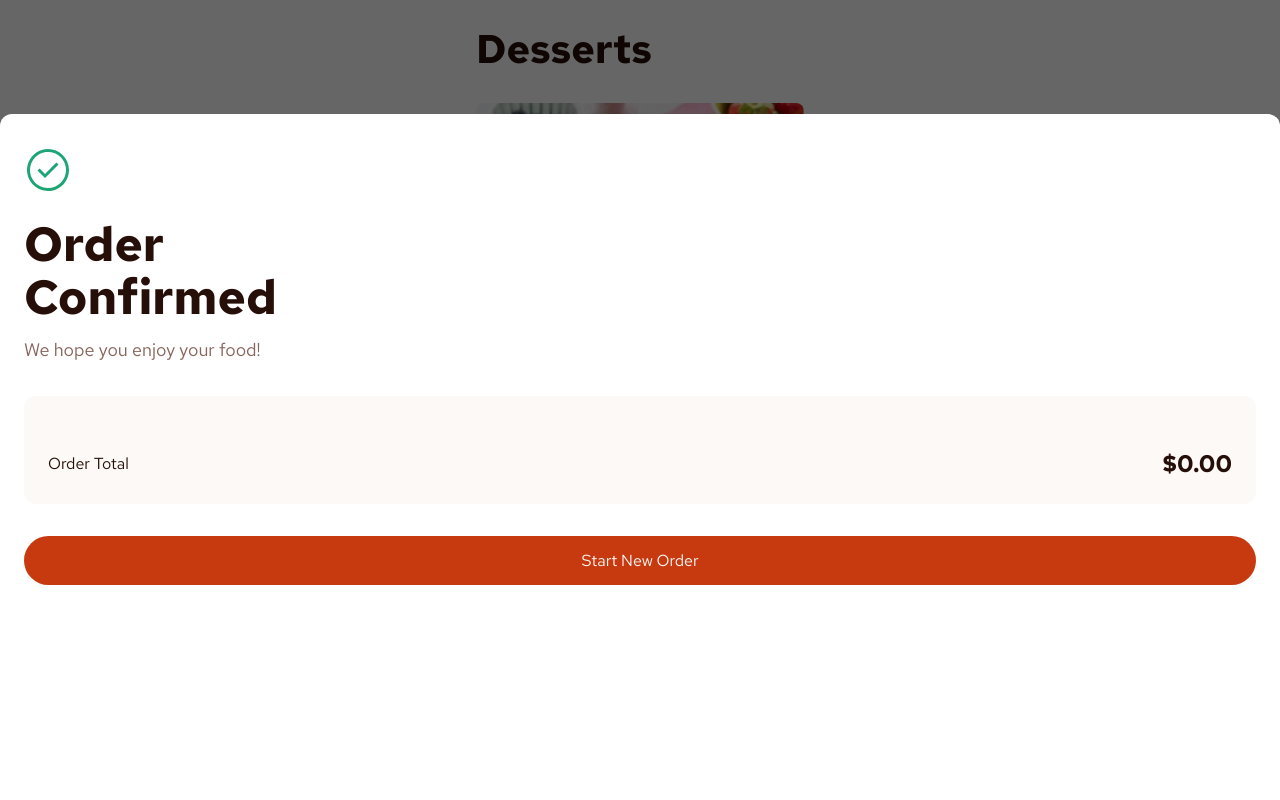
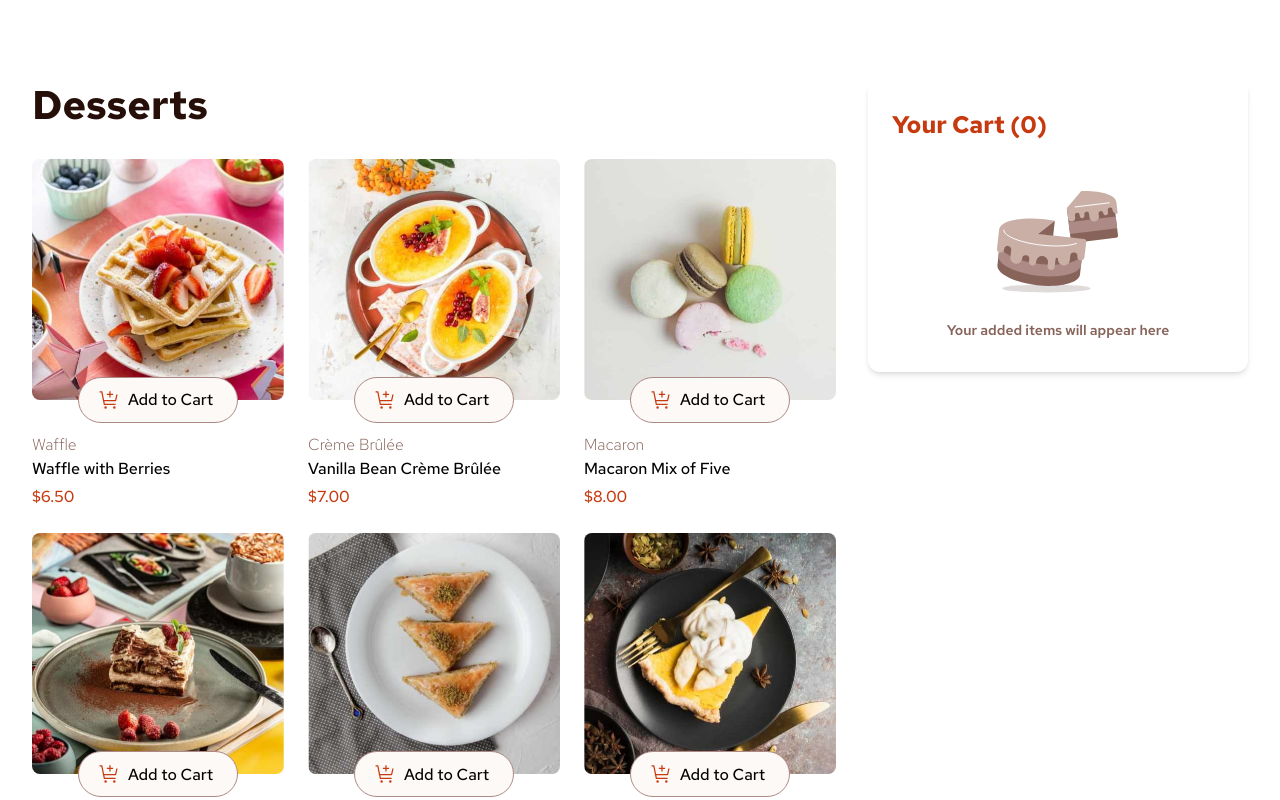
Before and after one commit to PastaSus/product-list-with-cart-main, a React (Vite) app in the folder product-list/: page / in a window 1280 px wide. Shown: the top 800 px of the page. Built offline with nearby package versions, Linux system fonts and the light colour scheme.

Commit message:
styles: add tablet,desktop layout refactor: place overlay on app instead of confirmorder component getting wrapped only

```diff
--- a/product-list/src/App.jsx
+++ b/product-list/src/App.jsx
@@ -1,6 +1,5 @@
 import { useState } from "react";
 
-import MainHeading from "./components/MainHeading";
 import DessertList from "./components/DessertList";
 import Cart from "./components/Cart";
 import ConfirmOrder from "./components/ConfirmOrder";
@@ -9,7 +8,7 @@ import desserts from "./assets/data.json";
 
 function App() {
   const [cart, setCart] = useState([]);
-  const [confirmOpen, setConfirmOpen] = useState(true);
+  const [confirmOpen, setConfirmOpen] = useState(false);
 
   function handleAdd(dessertIndex) {
     const dessert = desserts[dessertIndex];
@@ -56,14 +55,16 @@ function App() {
 
   return (
     <div>
-      <main className="mx-auto max-w-82 pb-6">
-        <MainHeading></MainHeading>
+      <main className="mx-auto grid max-w-82 pb-6 md:max-w-150 xl:my-14 xl:max-w-7xl xl:grid-cols-[auto_auto] xl:gap-8 xl:px-8">
+        <div>
+          <h1 className="text-[2.5rem] text-[var(--Rose-900)]">Desserts</h1>
           <DessertList
             desserts={desserts}
             cart={cart}
             onAdd={handleAdd}
             onRemove={handleRemove}
           ></DessertList>
+        </div>
         <Cart
           items={cart}
           totalItems={totalItems}
@@ -73,12 +74,23 @@ function App() {
         ></Cart>
       </main>
 
+      {/* Overlay + ConfirmOrder modal
+      fixme:confirm order should be above overlay its below it*/}
       {confirmOpen && (
+        <>
+          {/* Full-screen overlay, just below the modal */}
+          <div
+            className="fixed inset-0 z-40 bg-black/60"
+            aria-hidden="true"
+          ></div>
+
+          {/* ConfirmOrder modal */}
           <ConfirmOrder
             items={cart}
             totalPrice={totalPrice}
             onReset={handleResetOrder}
           />
+        </>
       )}
     </div>
   );
--- a/product-list/src/components/AddToCart.jsx
+++ b/product-list/src/components/AddToCart.jsx
@@ -1,7 +1,7 @@
 function AddToCart({ className, quantity, onAdd, onRemove }) {
   return quantity === 0 ? (
     <button
-      className={`flex cursor-pointer items-center gap-2 rounded-full border-1 border-[var(--Rose-400)] bg-[var(--Rose-50)] px-5 py-3 font-medium ${className}`}
+      className={`flex cursor-pointer items-center gap-2 rounded-full border-1 border-[var(--Rose-400)] bg-[var(--Rose-50)] px-5 py-3 font-medium md:min-w-[160px] ${className}`}
       onClick={onAdd}
     >
       <img alt="" src="./../assets/images/icon-add-to-cart.svg"></img>
--- a/product-list/src/components/Cart.jsx
+++ b/product-list/src/components/Cart.jsx
@@ -8,7 +8,7 @@ function Cart({ items, totalItems, totalPrice, onRemove, onConfirm }) {
   return (
     <section
       aria-labelledby="cart-heading"
-      className="mt-6 rounded-xl px-6 py-8 text-center shadow-md"
+      className="mt-6 rounded-xl px-6 py-8 text-center shadow-md xl:min-w-95 xl:self-start"
     >
       <h2 id="cart-heading" className="m-0 text-start text-[var(--Red)]">
         Your Cart ({totalItems})
@@ -20,7 +20,7 @@ function Cart({ items, totalItems, totalPrice, onRemove, onConfirm }) {
             src="./../../assets/images/illustration-empty-cart.svg"
             alt="A Cake and one slice of it"
           />
-          <p className="text-sm font-medium text-[var(--Rose-500)]">
+          <p className="text-sm font-medium text-[var(--Rose-500)] xl:font-semibold">
             Your added items will appear here
           </p>
         </div>
--- a/product-list/src/components/ConfirmOrder.jsx
+++ b/product-list/src/components/ConfirmOrder.jsx
@@ -1,17 +1,14 @@
 function ConfirmOrder({ items, totalPrice, onReset }) {
   return (
-    <div
-      className="bg-opacity-50 absolute inset-0 z-50 flex items-center justify-center bg-black/60"
-      role="dialog"
-      aria-modal="true"
-      aria-labelledby="order-confirmed-heading"
-    >
+    // <div
+    //   className="bg-opacity-50 absolute inset-0 z-50 flex items-center justify-center bg-black/60"
+    //   role="dialog"
+    //   aria-modal="true"
+    //   aria-labelledby="order-confirmed-heading"
+    // >
     <article className="absolute top-1/7 bottom-0 min-h-172 w-full overflow-y-scroll rounded-t-xl bg-white px-6 py-8">
       <header className="mb-6">
-          <img
-            src="./../../assets/images/icon-order-confirmed.svg"
-            alt=""
-          ></img>
+        <img src="./../../assets/images/icon-order-confirmed.svg" alt=""></img>
         <h2
           className="mt-6 max-w-75 text-5xl text-[var(--Rose-900)]"
           id="order-confirmed-heading"
@@ -72,7 +69,7 @@ function ConfirmOrder({ items, totalPrice, onReset }) {
         Start New Order
       </button>
     </article>
-    </div>
+    // </div>
   );
 }
 
--- a/product-list/src/components/DessertList.jsx
+++ b/product-list/src/components/DessertList.jsx
@@ -2,7 +2,7 @@ import DessertCard from "./DessertCard";
 
 function DessertList({ desserts, cart, onAdd, onRemove }) {
   return (
-    <ul className="mt-8 mb-0 grid list-none gap-6 p-0">
+    <ul className="mt-8 mb-0 grid list-none gap-6 p-0 md:grid-cols-2 xl:grid-cols-3">
       {desserts.map((dessert, index) => (
         <li key={index}>
           <DessertCard
--- a/product-list/src/components/MainHeading.jsx
+++ /dev/null
@@ -1,5 +0,0 @@
-function MainHeading() {
-  return <h1 className="text-[2.5rem] text-[var(--Rose-900)]">Desserts</h1>;
-}
-
-export default MainHeading;
```
Lines whose indentation alone changed are shown as unchanged.
